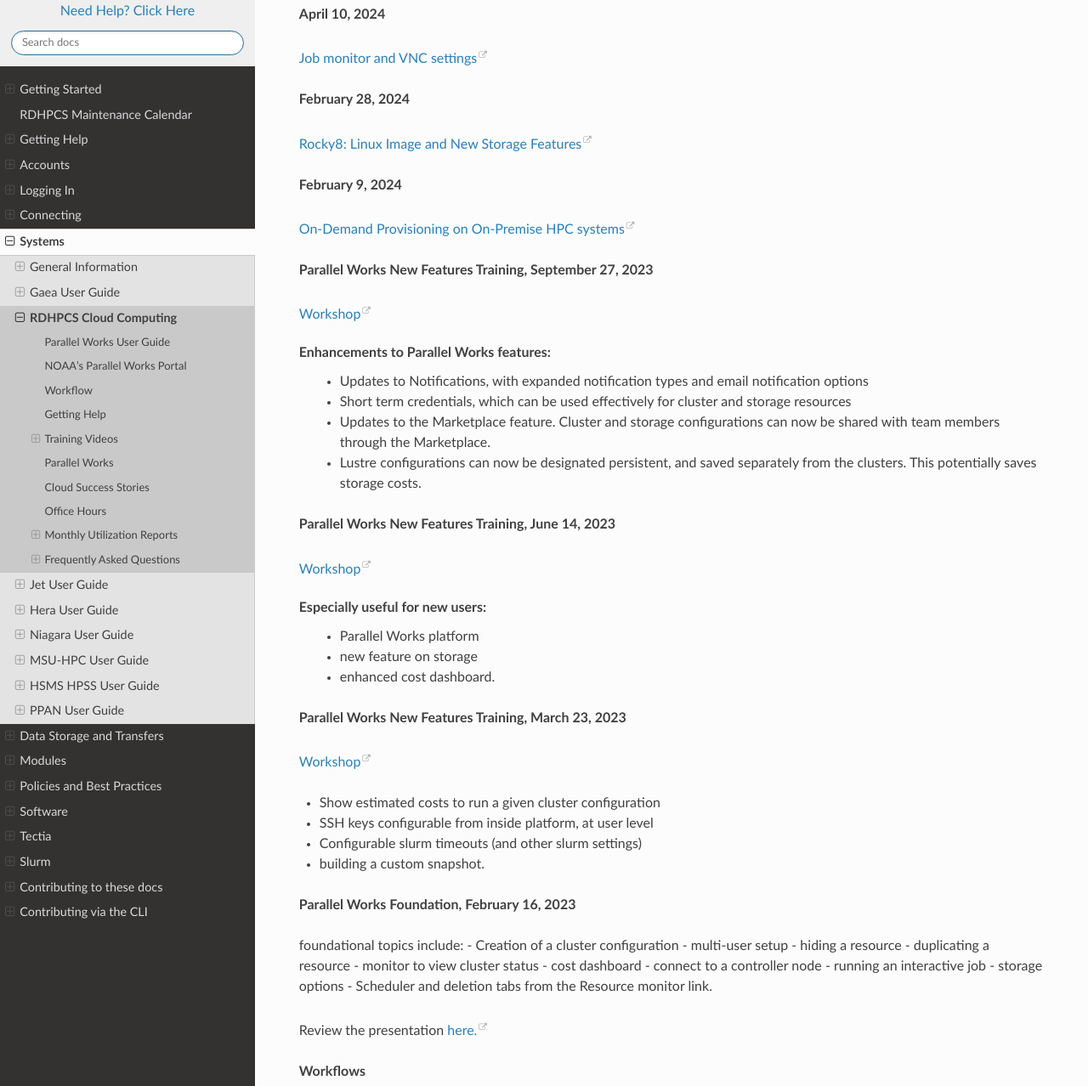
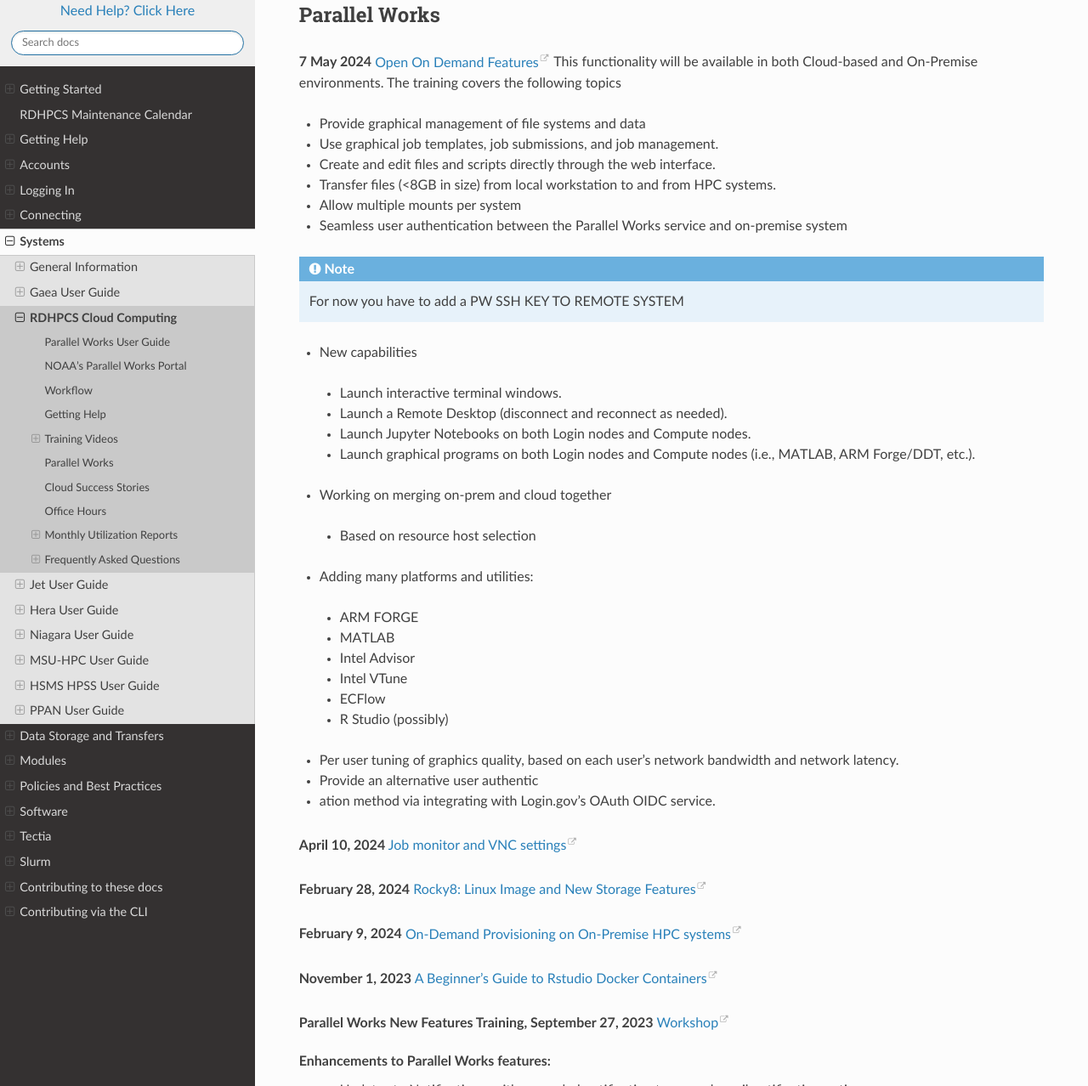
Before and after one commit to NOAA-RDHPCS/noaa-rdhpcs.github.io, a Sphinx documentation site: the page built from source/systems/cloud_user_guide.rst, in a window 1280 px wide and 1400 px high, scrolled down 2751 px, cut to the strip 122-1400 px from the top of the window. Shown: the whole strip at 85% size. Built offline with Sphinx 7.4.7 and the Read the Docs theme 2.0.0, drawn with Linux system fonts in a browser that asks for light colours; pages that are not in the unit, such as notebooks, are missing from menus; some of the changed text lies outside the part shown.

Commit message:
updated cloud training videos

```diff
--- a/source/systems/cloud_user_guide.rst
+++ b/source/systems/cloud_user_guide.rst
@@ -140,11 +140,14 @@ Recorded sessions and other materials are linked below.
   You must login using your NOAA email credentials to access the
   videos and other material.
 
+20 June 2024 `TensorFlow Jumpstart <https://drive.google.com/file/d/1WklYsbKrp8_4tydqkayAM6EwCVKDNG-9/view>`_.
+Presented by Ron Millikan. A `transcript of the training <https://docs.google.com/document/d/1Ys5S0YGeREmJgXy_KQ6tOygidVV7zGdmmzJDqIZTDzY/edit>`_
+is available as well.
 
 Beginner's Guide to NOAA's HPC Cloud
 ^^^^^^^^^^^^^^^^^^^^^^^^^^^^^^^^^^^^
 
-Presented on November 2023, Parallel Works presents the basics on
+Presented in November 2023, Parallel Works presents the basics on
 using the Parallel Works platform to create, start, monitor and
 interact with the compute clusters, and the use of workflows on the
 clusters.  This includes working interactively with services like
@@ -162,23 +165,68 @@ development environments (IDE) like `RStudio
 Parallel Works
 ==============
 
+**7 May 2024** `Open On Demand Features
+<https://drive.google.com/file/d/1e8lCgvxLnU3Br5Em5eHOJLT91l2YS2NB/view?ts=663bcfe0>`_
+This functionality will be available in both Cloud-based and
+On-Premise environments. The training covers the following topics
+
+* Provide graphical management of file systems and data
+* Use graphical job templates, job submissions, and job management.
+* Create and edit files and scripts directly through the web interface.
+* Transfer files (<8GB in size) from local workstation to and from HPC systems.
+* Allow multiple mounts per system
+* Seamless user authentication between the Parallel Works service and
+  on-premise system
+
+.. note::
+
+  For now you have to add a PW SSH KEY TO REMOTE SYSTEM
+
+* New capabilities
+
+ - Launch interactive terminal windows.
+ - Launch a Remote Desktop (disconnect and reconnect as needed).
+ - Launch Jupyter Notebooks on both Login nodes and Compute nodes.
+ - Launch   graphical programs on both Login nodes and Compute nodes
+   (i.e., MATLAB, ARM Forge/DDT, etc.).
+
+
+* Working on merging on-prem and cloud together
+
+ - Based on resource host selection
+
+* Adding many platforms and utilities:
+
+ - ARM FORGE
+ - MATLAB
+ - Intel Advisor
+ - Intel VTune
+ - ECFlow
+ - R Studio (possibly)
+
+* Per user tuning of graphics quality, based on each user's network
+  bandwidth and network latency.
+* Provide an alternative user authentic
+* ation method via integrating
+  with Login.gov's OAuth OIDC service.
+
+
 **April 10, 2024**
-
 `Job monitor and VNC settings
 <https://drive.google.com/file/d/1NAZcvlE8YNmvKVM8VUPjA35q3G3wE3x6/view?ts=6617f095>`__
 
 **February 28, 2024**
-
 `Rocky8: Linux Image and New Storage Features
 <https://drive.google.com/file/d/1IR65GJ7L6iTQc2dOCF4Uy_h70PCfolYS/view?ts=65e1fd65>`__
 
 **February 9, 2024**
-
 `On-Demand Provisioning on On-Premise HPC systems
 <https://drive.google.com/file/d/1MfEIlbuV0MD057K8y97VKDrKiNnOyBuj/view?ts=65cf6a19>`__
 
+**November 1, 2023** `A Beginner's Guide to Rstudio Docker
+Containers <https://drive.google.com/file/d/1bAMHl7CQIO6dRobORa5ZxLCtbGa4P1mi/view?ts=6543d955>`_
+
 **Parallel Works New Features Training, September 27, 2023**
-
 `Workshop
 <https://drive.google.com/file/d/1C8Ouyhg4zw1knkbrHZcAdp9vlptPTvf6/view?ts=6515d57a>`__
 
@@ -195,7 +243,6 @@ Enhancements to Parallel Works features:
      costs.
 
 **Parallel Works New Features Training, June 14, 2023**
-
 `Workshop
 <https://drive.google.com/file/d/1hu1Q-VindCStFtMixCk2Vfie9JK9NJy-/view?ts=648b2fef>`__
 
@@ -205,7 +252,6 @@ Especially useful for new users:
  - enhanced cost dashboard.
 
 **Parallel Works New Features Training, March 23, 2023**
-
 `Workshop
 <https://drive.google.com/file/d/1QeC3WDS2aG3EdxyeTNS84vPECo26dxtP/view?ts=641c5fe3>`__
 
@@ -215,8 +261,7 @@ Especially useful for new users:
 - building a custom snapshot.
 
 **Parallel Works Foundation, February 16, 2023**
-
-foundational topics include:
+Foundational topics include:
 - Creation of a cluster configuration
 - multi-user setup
 - hiding a resource
@@ -228,17 +273,14 @@ foundational topics include:
 - storage options
 - Scheduler and deletion tabs from the Resource monitor link.
 
-Review the presentation `here. <https://drive.google.com/file/d/1Has2qJG6QZsaT3KTKp2VYBKBH4_6hrTO/view?ts=63f3b396>`__
+`Presentation is here`. <https://drive.google.com/file/d/1Has2qJG6QZsaT3KTKp2VYBKBH4_6hrTO/view?ts=63f3b396>`__
 
 **Workflows**
-
 `Presentation <https://drive.google.com/file/d/1dcnPAsXUqt9SWvRo7CEhgXHFdmNCm3qV/view?ts=63f3bd26>`_
 
-
 Workflow topics include:
 
-- subscribing a workflow from the PW Marketplace, example **Juypter
-  Notebook**
+- subscribing a workflow from the PW Marketplace, example **Juypter Notebook**
 - running a job from the head node and compute node
 - canceling a job,
 - deletion of a cluster
@@ -248,7 +290,6 @@ Workflow topics include:
 - bootstrap script.
 
 **Workflow Interactive Session**
-
 `Presentation <https://drive.google.com/file/d/1rTNz8MNeQwxq_8Xvm-SQa2-0hYDdggfn/view?ts=63f3e2bf>`__
 
 Molecular dynamics simulation and visualization on a multi-cluster model.
```
